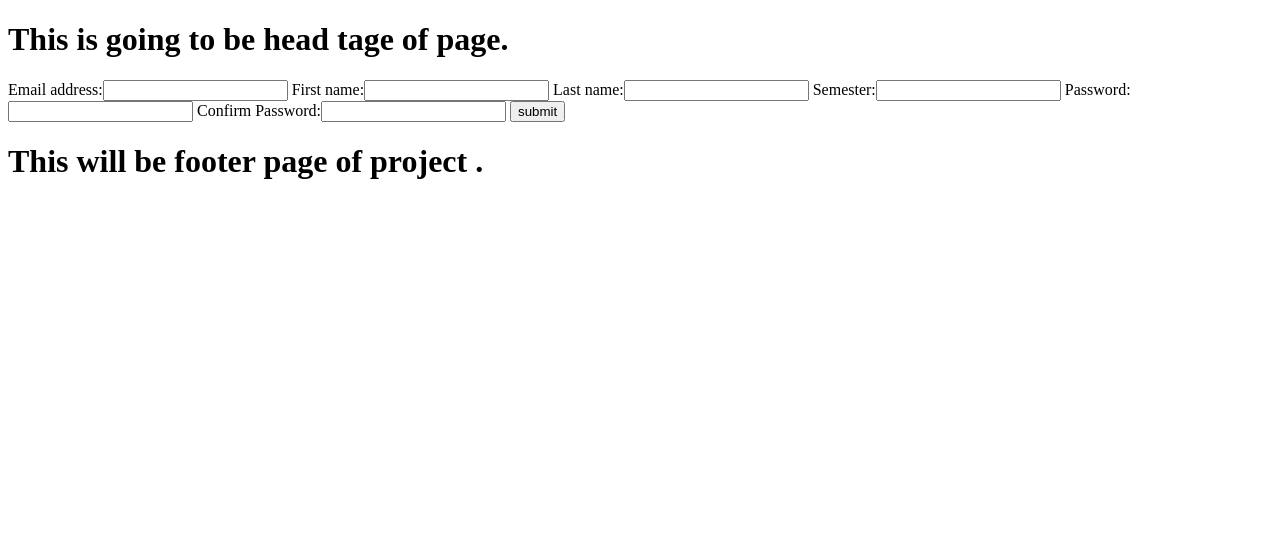
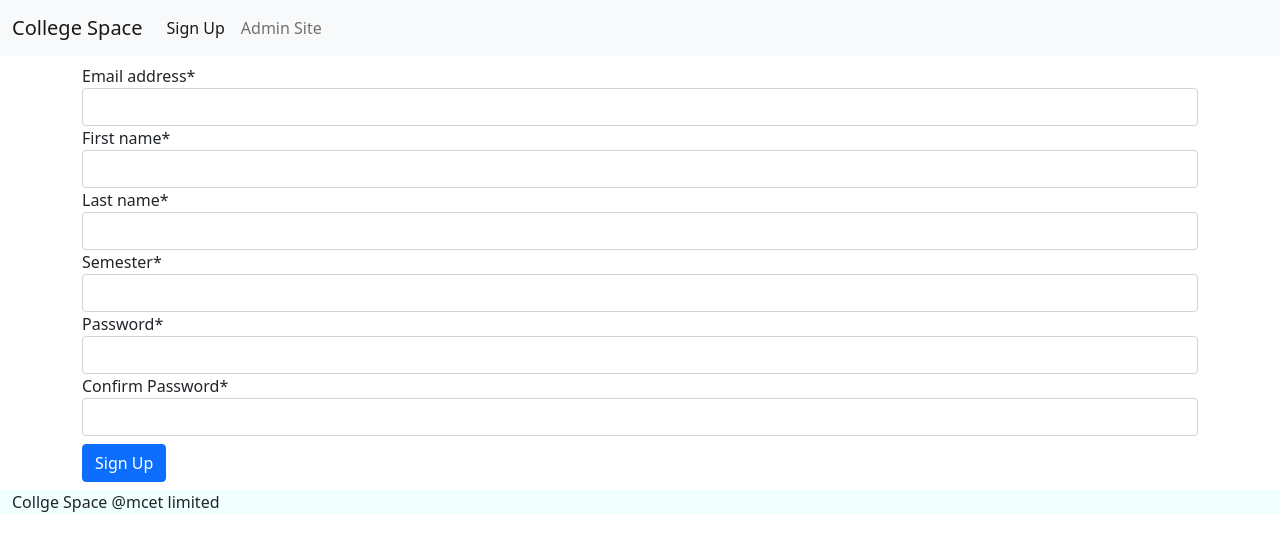
Before and after one commit to Upendra0/College-Space, a Django app: page /register in a window 1280 px wide. Shown: the top 553 px of the page. Run offline with Django 3.2, Linux system fonts and the light colour scheme; some libraries are stand-ins or nearby versions.

Commit message:
created registration form for new users

```diff
--- a/college_space/college_space/settings.py
+++ b/college_space/college_space/settings.py
@@ -32,6 +32,7 @@ ALLOWED_HOSTS = []
 INSTALLED_APPS = [
     'users',
     'resources',
+    'crispy_forms',
     'django.contrib.admin',
     'django.contrib.auth',
     'django.contrib.contenttypes',
@@ -125,3 +126,5 @@ STATIC_URL = '/static/'
 
 DEFAULT_AUTO_FIELD = 'django.db.models.BigAutoField'
 AUTH_USER_MODEL = 'users.User'
+
+CRISPY_TEMPLATE_PACK = 'bootstrap4'
--- a/college_space/college_space/urls.py
+++ b/college_space/college_space/urls.py
@@ -14,6 +14,6 @@ from django.urls import path, include
 
 urlpatterns = [
     path('', include('resources.urls')),
-    path('admin/', admin.site.urls),
+    path('admin/', admin.site.urls, name='admin'),
     path('', include('users.urls')),
 ]
--- a/college_space/resources/templates/resources/base.html
+++ b/college_space/resources/templates/resources/base.html
@@ -1,22 +1,51 @@
 <!DOCTYPE html>
 <html lang="en">
-<head>
-    <meta charset="UTF-8">
-    <meta http-equiv="X-UA-Compatible" content="IE=edge">
-    <meta name="viewport" content="width=device-width, initial-scale=1.0">
-    <title> College Space </title>
-</head>
-<body>
+  <head>
+    <!-- Required meta tags -->
+    <meta charset="utf-8" />
+    <meta name="viewport" content="width=device-width, initial-scale=1" />
 
-    <head>
-        <h1> This is going to be head tage of page.</h1>
-    </head>
+    <!-- Bootstrap CSS -->
+    <link
+      href="https://cdn.jsdelivr.net/npm/bootstrap@5.1.1/dist/css/bootstrap.min.css"
+      rel="stylesheet"
+      integrity="sha384-F3w7mX95PdgyTmZZMECAngseQB83DfGTowi0iMjiWaeVhAn4FJkqJByhZMI3AhiU"
+      crossorigin="anonymous"
+    />
 
-    {% block content %}
+    <title>Collge Space</title>
+  </head>
+  <body>
+    <nav class="navbar navbar-expand-lg navbar-light bg-light mb-2">
+        <div class="container-fluid">
+          <a class="navbar-brand" href="{% url 'home' %}"> College Space </a>
+          <button class="navbar-toggler" type="button" data-bs-toggle="collapse" data-bs-target="#navbarSupportedContent" aria-controls="navbarSupportedContent" aria-expanded="false" aria-label="Toggle navigation">
+            <span class="navbar-toggler-icon"></span>
+          </button>
+          <div class="collapse navbar-collapse" id="navbarSupportedContent">
+            <ul class="navbar-nav me-auto mb-2 mb-lg-0">
+              <li class="nav-item">
+                <a class="nav-link active" aria-current="page" href="{% url 'register' %}"> Sign Up </a>
+              </li>
+              <li class="nav-item">
+                <a class="nav-link" href="{% url 'admin:index' %}">Admin Site </a>
+              </li>
+            </ul>
+          </div>
+        </div>
+      </nav>
 
-    {% endblock content %}
-    <footer>
-        <h1> This will be footer page of project .</h1>
-    </footer>
-</body>
+    {% block content %} {% endblock content %}
+
+    <div class="container-fluid border-primary mt-2" style="background-color: azure;">
+        Collge Space @mcet limited
+    </div>
+
+    <!-- Option 1: Bootstrap Bundle with Popper -->
+    <script
+      src="https://cdn.jsdelivr.net/npm/bootstrap@5.1.1/dist/js/bootstrap.bundle.min.js"
+      integrity="sha384-/bQdsTh/da6pkI1MST/rWKFNjaCP5gBSY4sEBT38Q/9RBh9AH40zEOg7Hlq2THRZ"
+      crossorigin="anonymous"
+    ></script>
+  </body>
 </html>
--- a/college_space/users/templates/users/register.html
+++ b/college_space/users/templates/users/register.html
@@ -1,8 +1,12 @@
 {% extends "resources/base.html" %}
-
+{% load crispy_forms_tags %}
 {% block content %}
-    <form method="POST">
-        {{ form }}
-        <input type="button" value="submit">
-    </form>
+<div class="container">
+  <form method="POST">
+    {% csrf_token %} {{ form | crispy }}
+    <div class="mt-2">
+      <button type="submit" class="btn btn-primary">Sign Up</button>
+    </div>
+  </form>
+</div>
 {% endblock content %}
```
Also changed, not shown: college_space/db.sqlite3.
